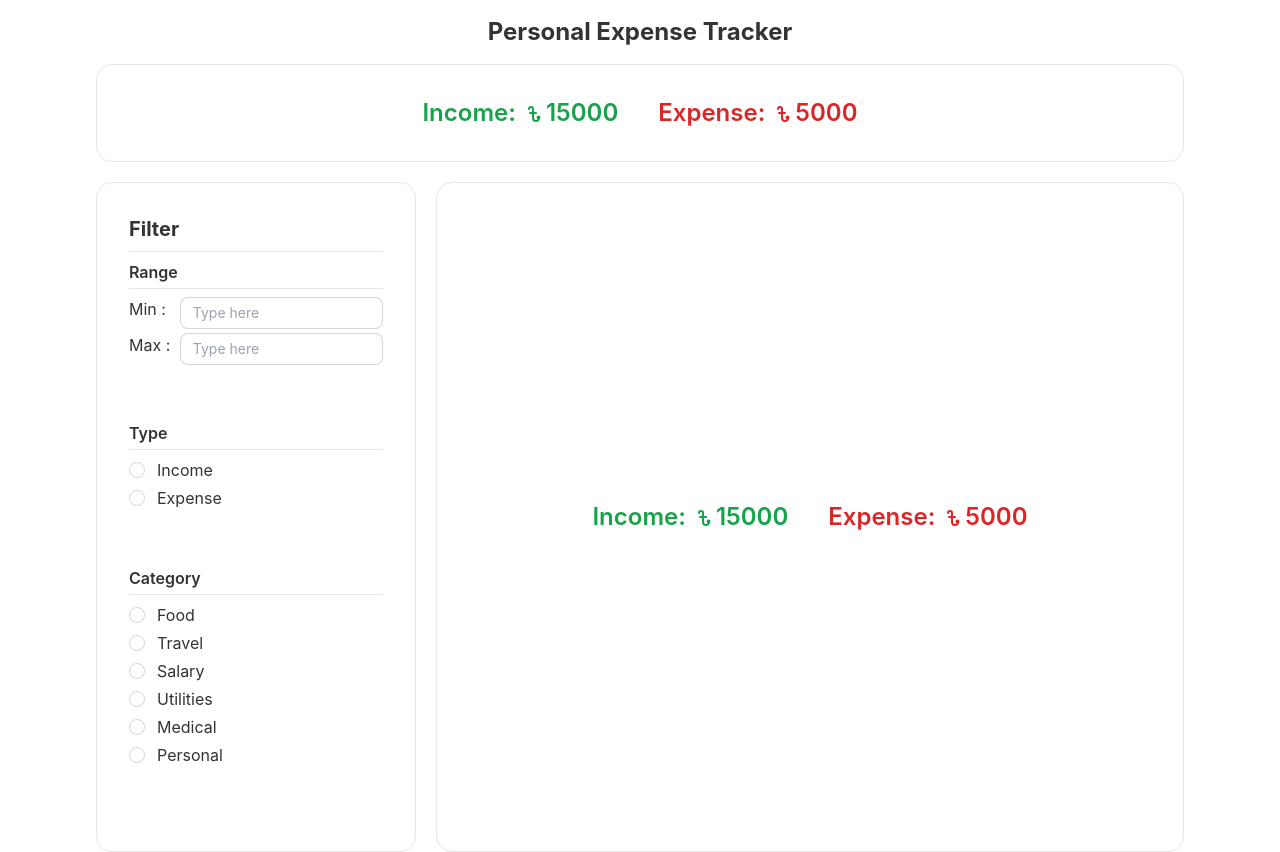
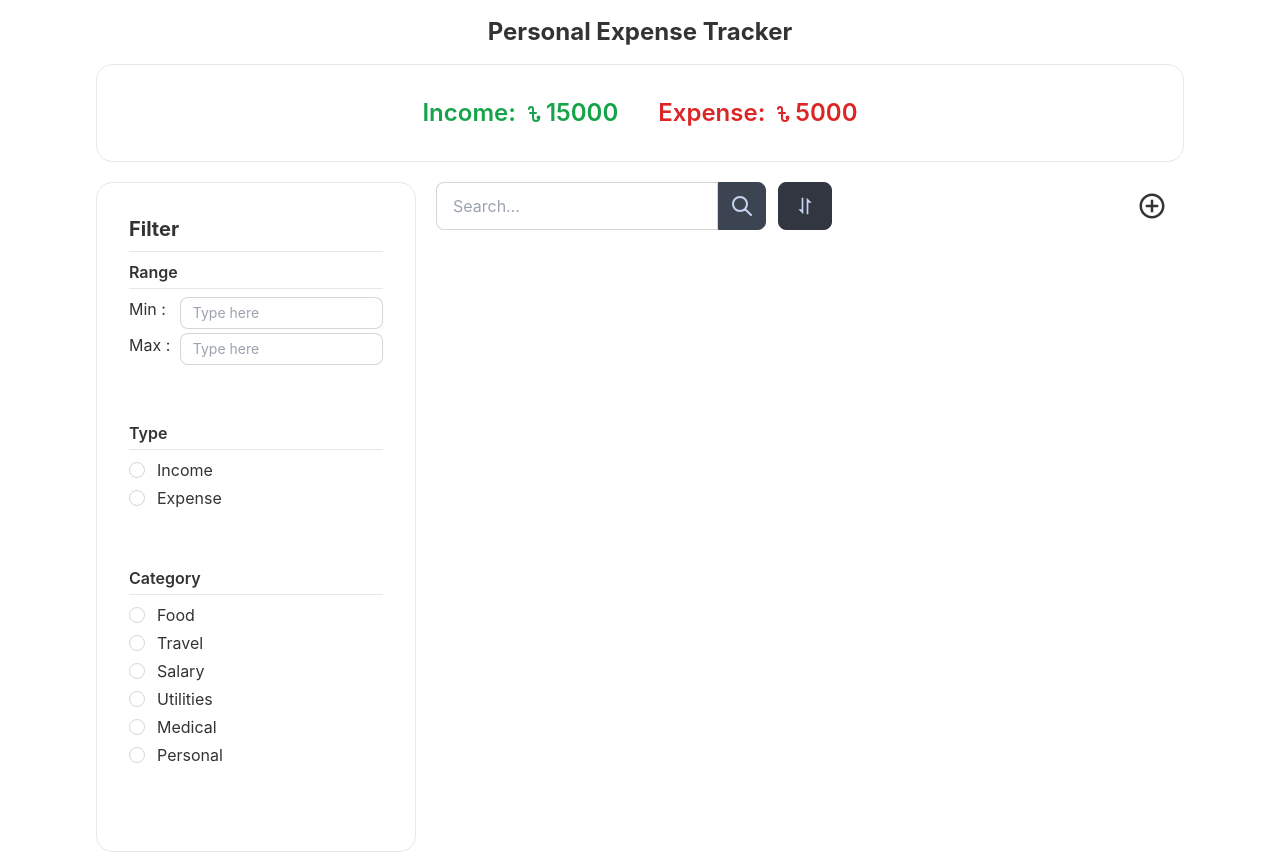
Before and after one commit to SohagSagar/personal-expense-tracker-with-react-js, a React (Create React App) app: page / in a window 1280 px wide. Built offline with nearby package versions, Linux system fonts and the light colour scheme.

Commit message:
search sort and add btn added

```diff
--- a/src/Components/BodyComponent.js
+++ b/src/Components/BodyComponent.js
@@ -1,7 +1,8 @@
 import React from 'react';
 import '../Styles/BodyComponents.css'
 import Filters from './Filters';
-import TotalExpenseIncome from './TotalExpenseIncome';
+import SearchAddExpense from './SearchAddExpense';
+
 
 const BodyComponent = () => {
 
@@ -11,8 +12,8 @@ const BodyComponent = () => {
             {/* filter components */}
             <Filters/>
 
-            {/* display components */}
-            <TotalExpenseIncome />
+            {/* display all the summary components */}
+            <SearchAddExpense />
 
         </div>
 
--- /dev/null
+++ b/src/Components/SearchAddExpense.js
@@ -0,0 +1,37 @@
+import React from 'react';
+import { BiSort } from 'react-icons/bi';
+import { MdAddCircleOutline } from 'react-icons/md';
+
+
+const SearchAddExpense = () => {
+    return (
+        <div className=' flex justify-between '>
+            <div className='flex  gap-3'>
+                {/* search items */}
+                <div class="form-control ">
+                    <div class="input-group">
+                        <input type="text" placeholder="Search…" class="input input-bordered" />
+                        <button class="btn btn-square">
+                            <svg xmlns="http://www.w3.org/2000/svg" class="h-6 w-6" fill="none" viewBox="0 0 24 24" stroke="currentColor"><path stroke-linecap="round" stroke-linejoin="round" stroke-width="2" d="M21 21l-6-6m2-5a7 7 0 11-14 0 7 7 0 0114 0z" /></svg>
+                        </button>
+
+                    </div>
+                </div>
+
+                {/* sorting items */}
+                <div className=''>
+                    <button class="btn btn-active  inline-block"><BiSort className='font-bold text-xl' /></button>
+
+
+                </div>
+            </div>
+
+        {/* add expense/income btn */}
+        <button class="btn btn-ghost"><MdAddCircleOutline className='font-bold text-3xl' /></button>
+
+
+        </div>
+    );
+};
+
+export default SearchAddExpense;
```
